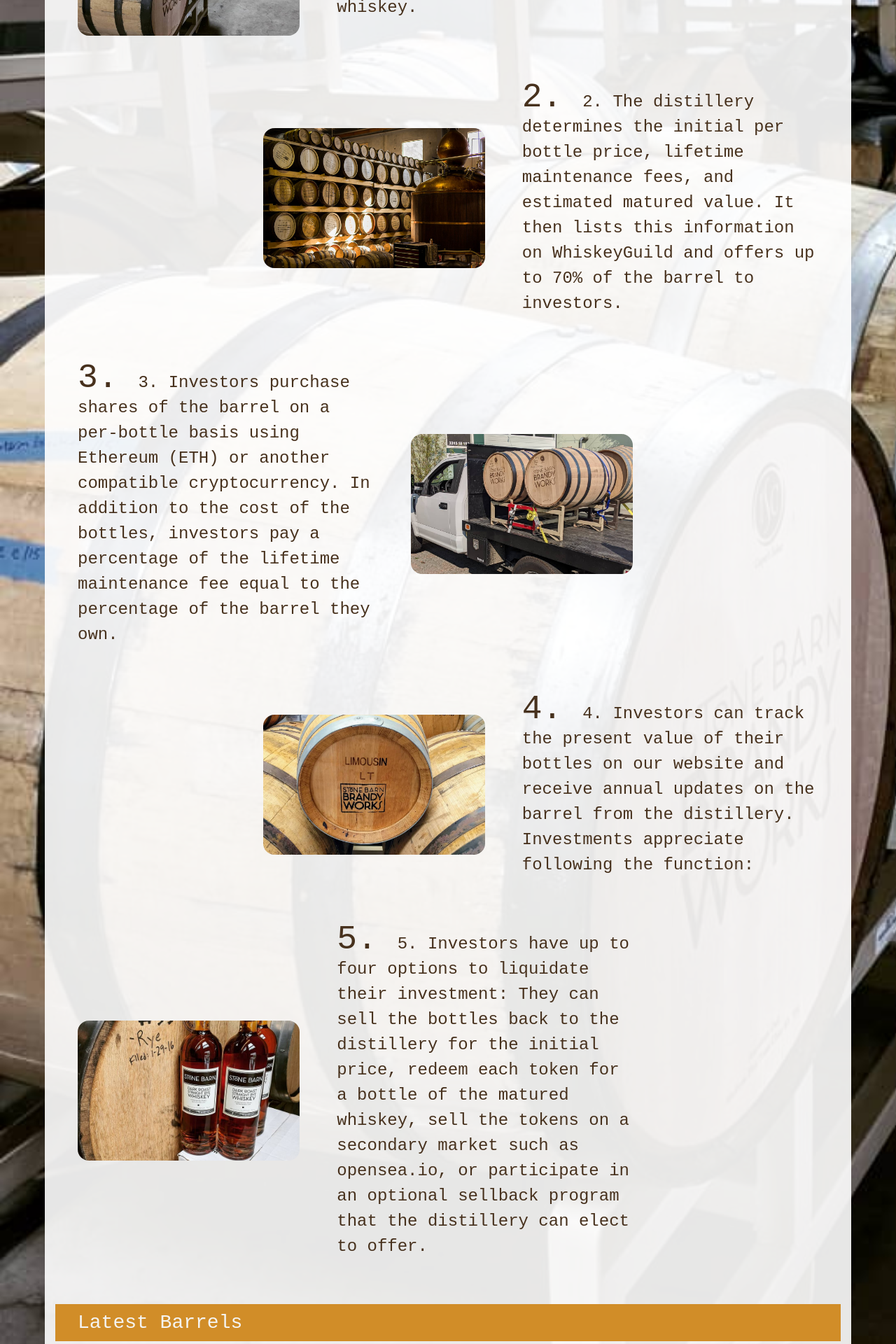
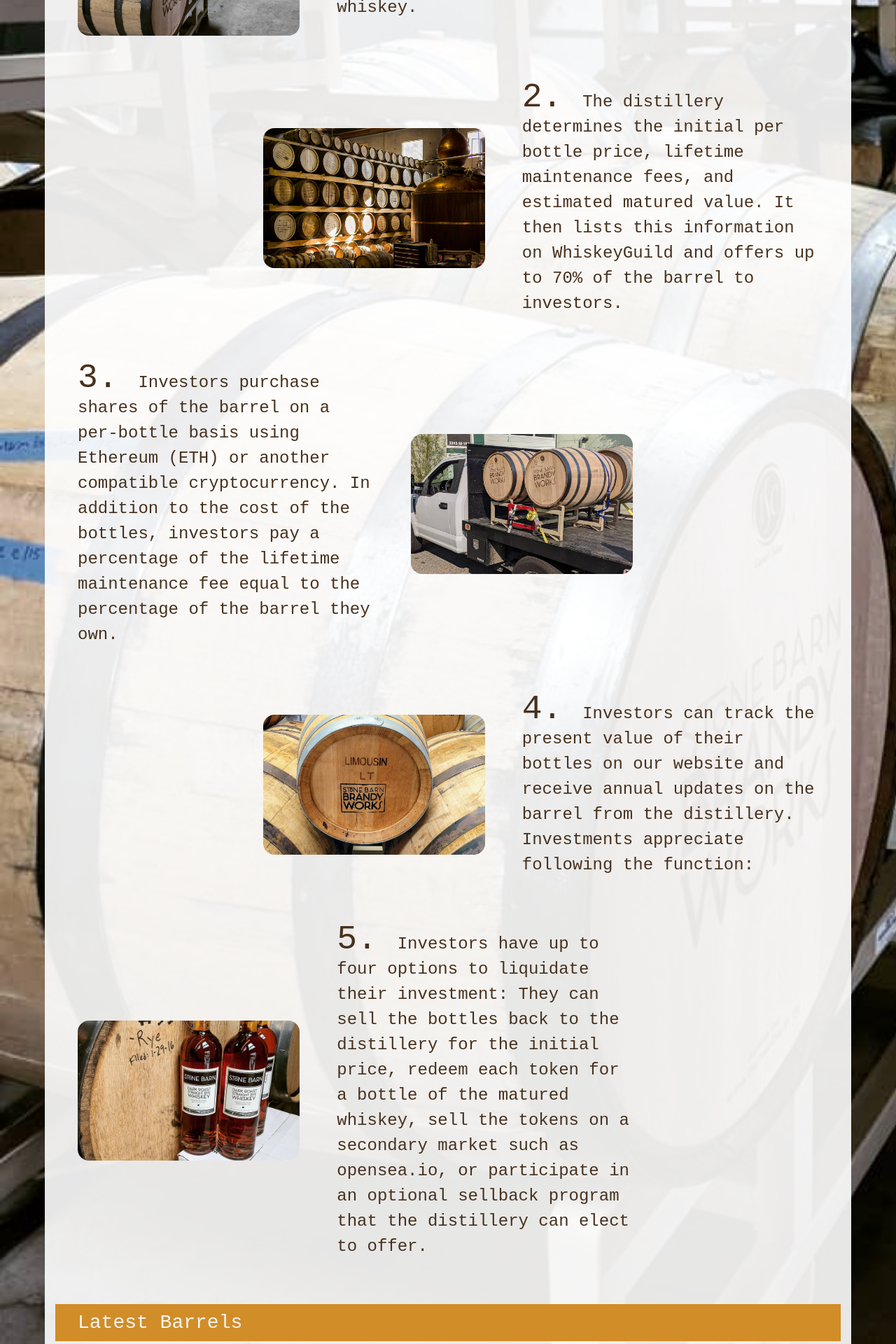
Before and after one commit to jasperdegens/whiskeyFrontend, a React (Create React App) app: page / in a window 1280 px wide. Shown: the part 740-2660 px from the top of the page at 70% size. Built offline with nearby package versions, Linux system fonts and the light colour scheme.

Commit message:
Update Home.js

```diff
--- a/src/components/Home.js
+++ b/src/components/Home.js
@@ -34,12 +34,12 @@ function Home() {
                 <img src='/images/barrelHouse.jpg' alt='distillery' />
             </div>
             <div className='how-it-works-detail detail-lg'>
-                <p className='number'>2. </p><p>2.	The distillery determines the initial per bottle price, lifetime maintenance fees, and estimated matured value. It then lists this information on WhiskeyGuild and offers up to 70% of the barrel to investors.</p>
+                <p className='number'>2. </p><p>The distillery determines the initial per bottle price, lifetime maintenance fees, and estimated matured value. It then lists this information on WhiskeyGuild and offers up to 70% of the barrel to investors.</p>
             </div>
         </div>
         <div className='flex how-it-works-wrapper'>
             <div className='how-it-works-detail detail-lg'>
-                <p className='number'>3. </p><p>3.	Investors purchase shares of the barrel on a per-bottle basis using Ethereum (ETH) or another compatible cryptocurrency. In addition to the cost of the bottles, investors pay a percentage of the lifetime maintenance fee equal to the percentage of the barrel they own.</p>
+                <p className='number'>3. </p><p>Investors purchase shares of the barrel on a per-bottle basis using Ethereum (ETH) or another compatible cryptocurrency. In addition to the cost of the bottles, investors pay a percentage of the lifetime maintenance fee equal to the percentage of the barrel they own.</p>
             </div>
             <div className='how-it-works-detail detail-md'>
                 <img src='/images/barrelTruck.jpg' alt='distillery' />
@@ -52,7 +52,7 @@ function Home() {
                 <img src='/images/limousiin.jpg' alt='distillery' />
             </div>
             <div className='how-it-works-detail detail-lg'>
-                <p className='number'>4. </p><p>4.	Investors can track the present value of their bottles on our website and receive annual updates on the barrel from the distillery. Investments appreciate following the function:</p>
+                <p className='number'>4. </p><p>Investors can track the present value of their bottles on our website and receive annual updates on the barrel from the distillery. Investments appreciate following the function:</p>
             </div>
         </div>
         <div className='flex how-it-works-wrapper'>
@@ -60,7 +60,7 @@ function Home() {
                 <img src='/images/rye55.jpg' alt='distillery' />
             </div>
             <div className='how-it-works-detail detail-lg'>
-                <p className='number'>5. </p><p>5.	Investors have up to four options to liquidate their investment: They can sell the bottles back to the distillery for the initial price, redeem each token for a bottle of the matured whiskey, sell the tokens on a secondary market such as opensea.io, or participate in an optional sellback program that the distillery can elect to offer.</p>
+                <p className='number'>5. </p><p>Investors have up to four options to liquidate their investment: They can sell the bottles back to the distillery for the initial price, redeem each token for a bottle of the matured whiskey, sell the tokens on a secondary market such as opensea.io, or participate in an optional sellback program that the distillery can elect to offer.</p>
             </div>
             <div className='how-it-works-detail detail-sm'></div>
         </div>
```
